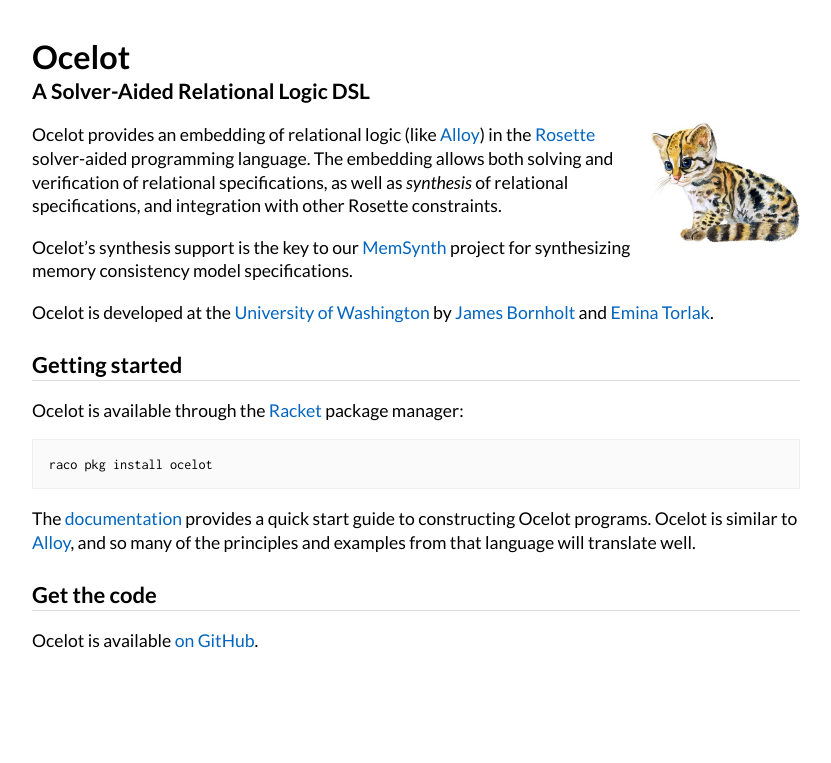
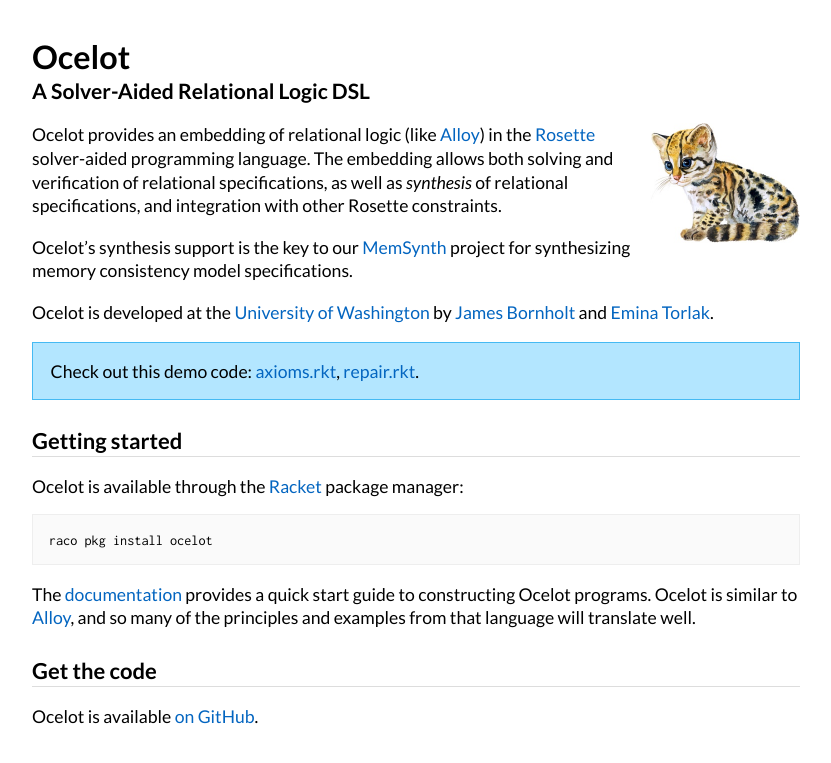
Before and after one commit to jamesbornholt/ocelot, a Jekyll site: the page built from index.md, in a window 1280 px wide. Shown: the top 763 px of the page, without its empty margins (224-1055 px from the left). Built offline with Jekyll 4.4.1, drawn with Linux system fonts in a browser that asks for light colours.

Commit message:
add demo pointers

```diff
--- a/css/custom.css
+++ b/css/custom.css
@@ -102,3 +102,10 @@ hr {
     margin: 1em auto;
     max-width: 500px;
 }
+
+.callout {
+    background: #B3E6FF;
+    padding: 1rem;
+    margin: 1rem 0;
+    border: 1px solid #45BAF3;
+}
--- a/index.md
+++ b/index.md
@@ -21,6 +21,10 @@ Ocelot is developed at the [University of Washington](http://cs.washington.edu)
 by [James Bornholt](https://homes.cs.washington.edu/~bornholt/)
 and [Emina Torlak](https://homes.cs.washington.edu/~emina/).
 
+<div class="callout">
+Check out this demo code: <a href="https://github.com/uwplse/memsynth/blob/repair-demo/case-studies/repair/axioms.rkt">axioms.rkt</a>, <a href="https://github.com/uwplse/memsynth/blob/repair-demo/case-studies/repair/repair.rkt">repair.rkt</a>.
+</div>
+
 ### Getting started
 
 Ocelot is available through the [Racket](https://racket-lang.org) package manager:
```
